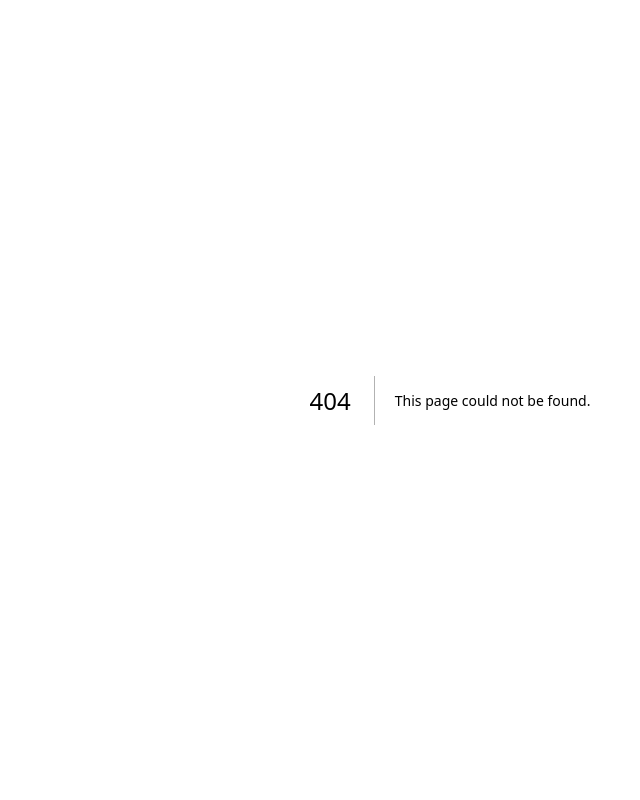
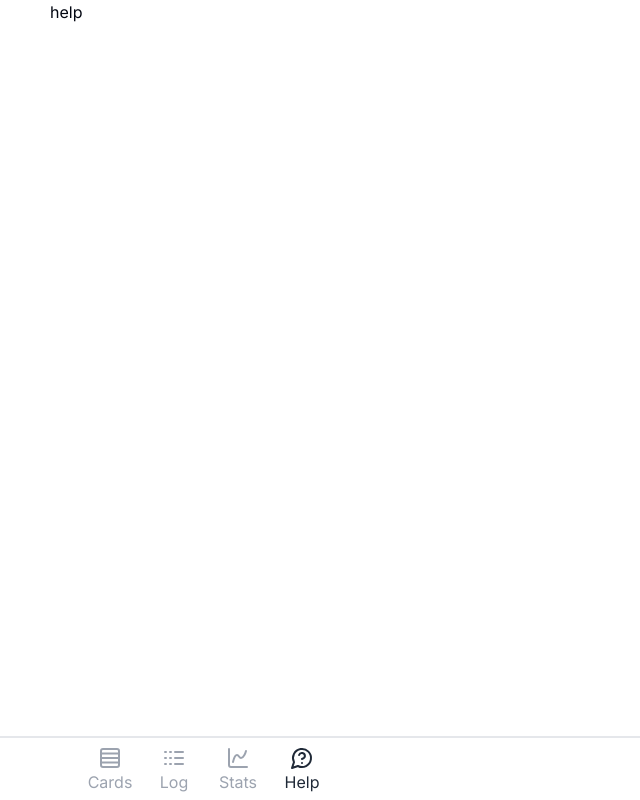
Before and after one commit to kantord/exercise-cards, a Next.js app: page /help in a window 1280 px wide. Before the commit this address had no page. Shown: the whole page, without its empty margins (190-830 px from the left). Built offline with nearby package versions, Linux system fonts and the light colour scheme.

Commit message:
add navigation bar at the bottom

```diff
--- /dev/null
+++ b/src/app/@navbar/help/page.tsx
@@ -0,0 +1,5 @@
+import NavBar from "@/components/organisms/navbar";
+
+export default function HelpPageNavBar() {
+  return <NavBar active="help" />
+}
--- /dev/null
+++ b/src/app/@navbar/log/page.tsx
@@ -0,0 +1,5 @@
+import NavBar from "@/components/organisms/navbar";
+
+export default function LogPageNavBar() {
+  return <NavBar active="log" />
+}
--- /dev/null
+++ b/src/app/@navbar/page.tsx
@@ -0,0 +1,5 @@
+import NavBar from "@/components/organisms/navbar";
+
+export default function HomePageNavBar() {
+  return <NavBar active="cards" />
+}
--- /dev/null
+++ b/src/app/@navbar/stats/page.tsx
@@ -0,0 +1,5 @@
+import NavBar from "@/components/organisms/navbar";
+
+export default function LogPageNavBar() {
+  return <NavBar active="stats" />
+}
--- /dev/null
+++ b/src/app/help/page.tsx
@@ -0,0 +1,3 @@
+export default function HelpPage() {
+  return "help"
+}
--- a/src/app/layout.tsx
+++ b/src/app/layout.tsx
@@ -1,6 +1,7 @@
 import type { Metadata } from 'next';
 import { Inter } from 'next/font/google';
 import './globals.css';
+import NavBar from '@/components/organisms/navbar';
 
 const inter = Inter({ subsets: ['latin'] });
 
@@ -11,12 +12,17 @@ export const metadata: Metadata = {
 
 export default function RootLayout({
   children,
+  navbar,
 }: Readonly<{
   children: React.ReactNode;
+  navbar: React.ReactNode;
 }>) {
   return (
     <html lang="en" className="scroll-smooth">
-      <body className={inter.className}>{children}</body>
+      <body className={inter.className}>
+        <div className="mx-auto mb-16 max-w-[800px]">{children}</div>
+        {navbar}
+      </body>
     </html>
   );
 }
--- /dev/null
+++ b/src/app/log/page.tsx
@@ -0,0 +1,3 @@
+export default function LogPage() {
+  return "logs"
+}
--- a/src/app/pageContent.tsx
+++ b/src/app/pageContent.tsx
@@ -15,7 +15,7 @@ export default function HomePageContent() {
 
   return (
     <main className="flex flex-col justify-center p-8">
-      <div className="mx-auto flex w-full max-w-[800px] flex-row flex-wrap justify-center gap-4">
+      <div className="flex w-full flex-row flex-wrap justify-center gap-4">
         {sortedCards.map((card) => (
           <div
             tabIndex={0}
--- /dev/null
+++ b/src/app/stats/page.tsx
@@ -0,0 +1,3 @@
+export default function StatsPage() {
+  return "stats"
+}
--- /dev/null
+++ b/src/components/organisms/navbar/index.tsx
@@ -0,0 +1,21 @@
+import { ChartSpline, Logs, MessageCircleQuestion, Rows4 } from 'lucide-react';
+import NavBarItem from './navbar-item';
+
+type Props = {
+  active: 'cards' | 'log' | 'stats' | 'help';
+};
+
+export default function NavBar({ active }: Props) {
+  return (
+    <div className="fixed bottom-0 h-16 w-full border-t-2 bg-white">
+      <div className="mx-auto max-w-[800px]">
+        <div className="flex flex-row gap-2 px-8 py-1">
+          <NavBarItem icon={Rows4} title="Cards" active={active === 'cards'} href="/" />
+          <NavBarItem icon={Logs} title="Log" active={active === 'log'} href="/log" />
+          <NavBarItem icon={ChartSpline} title="Stats" active={active === 'stats'} href="/stats" />
+          <NavBarItem icon={MessageCircleQuestion} title="Help" active={active === 'help'} href="/help" />
+        </div>
+      </div>
+    </div>
+  );
+}
--- /dev/null
+++ b/src/components/organisms/navbar/navbar-item.tsx
@@ -0,0 +1,25 @@
+import { LucideProps } from 'lucide-react';
+import Link from 'next/link';
+
+type Props = {
+  title: string;
+  active: boolean;
+  icon: React.ComponentType<LucideProps>;
+  href: string;
+};
+
+export default function NavBarItem({ title, icon, href, active }: Props) {
+  const IconComponent = icon;
+  const activeClasses = active ? 'text-gray-800' : 'text-gray-400'
+
+  return (
+    <Link href={href}>
+      <div className={` w-14 flex flex-col items-center h-14 justify-center p-2 rounded-sm ${activeClasses}`}>
+        <div>
+          <IconComponent />
+        </div>
+        <div>{title}</div>
+      </div>
+    </Link>
+  );
+}
```
